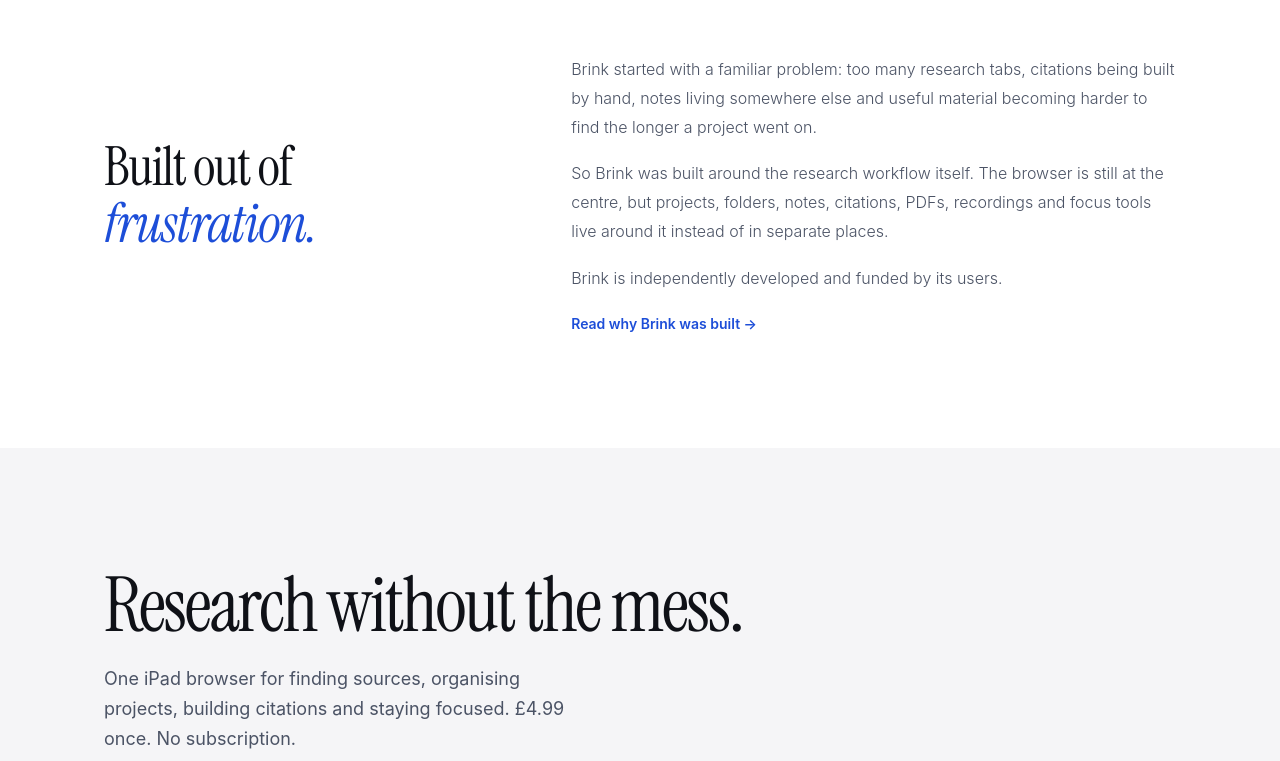
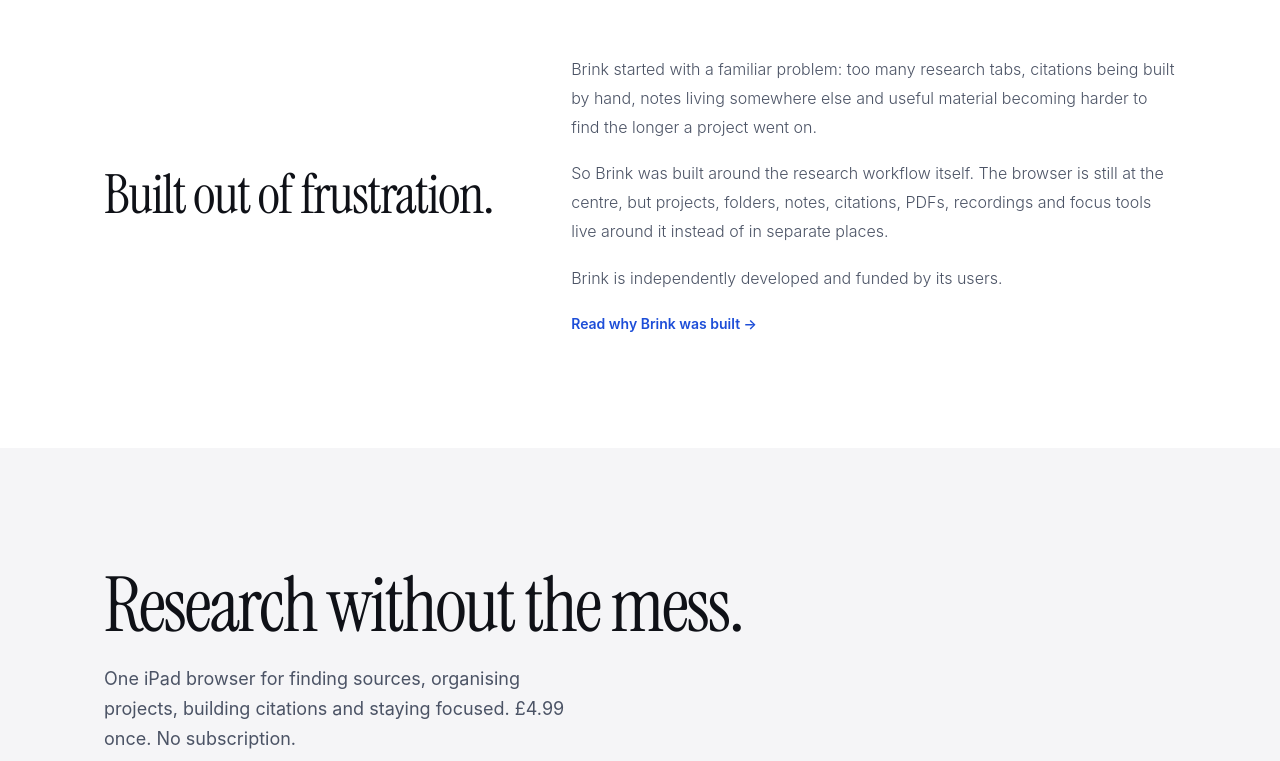
Before and after one commit to Josh6776/BrinkBrowser, a plain HTML site: page index.html in a window 1280 px wide. Shown: the part 5200-5961 px from the top of the page. Drawn offline with Linux system fonts and the light colour scheme.

Commit message:
Homepage: make 'Built out of frustration.' heading plain, no blue accent
Co-Authored-By: Claude Sonnet 5.5 <noreply@anthropic.com>
Claude-Session: https://claude.ai/code/session_0117DZMjN7feDwU1RABsv49R

```diff
--- a/index.html
+++ b/index.html
@@ -475,11 +475,6 @@
       line-height: 1.05;
       font-weight: 400;
       letter-spacing: -0.025em;
-    }
-
-    .about-strip h2 em {
-      color: var(--accent-text);
-      font-style: italic;
     }
 
     .about-strip p {
@@ -1847,7 +1842,7 @@
     <div class="wrap">
       <div class="about-strip">
         <div>
-          <h2>Built out of<br><em>frustration.</em></h2>
+          <h2>Built out of frustration.</h2>
         </div>
 
         <div>
```
